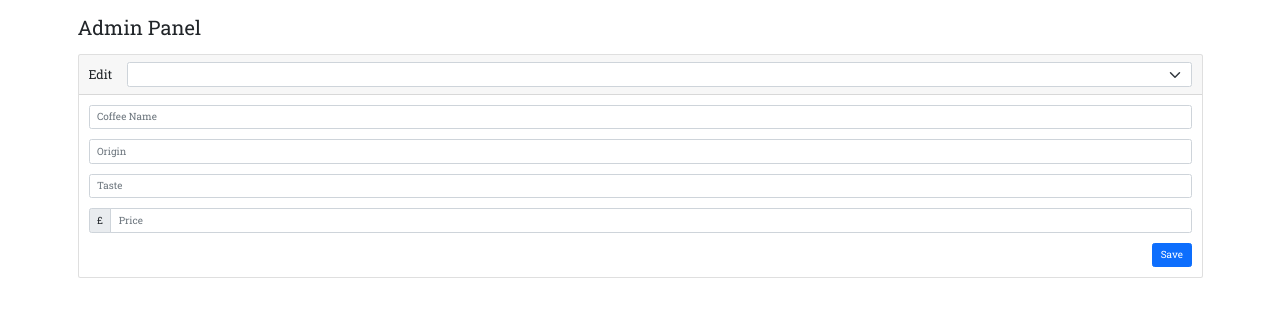
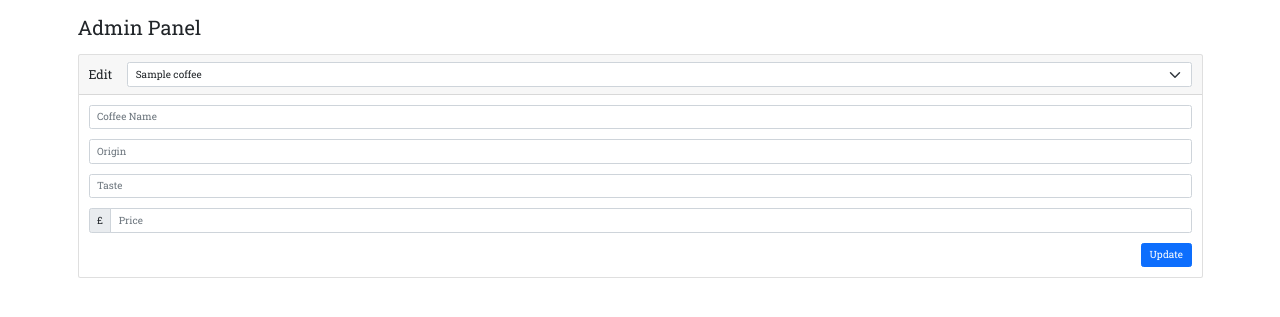
Before and after one commit to Ted-Williams/hoffi-coffi, a Flask app: page /admin/1 in a window 1280 px wide. Shown: the part 103-420 px from the top of the page. Run offline with Flask 2, Linux system fonts and the light colour scheme; a database or web service that is not in the repository returns one stand-in record (values such as "Sample title"); lists and menus that the app fills with data are empty; some libraries are stand-ins or nearby versions.

Commit message:
changed save button to update on admin panel

```diff
--- a/app.py
+++ b/app.py
@@ -77,10 +77,14 @@
     """
     if request.method == "GET":
         coffeeList = mongo.db.coffee.find({})
+        formattedCoffeeList = []
+        for coffee in list(coffeeList):
+            coffee['_id'] = str(coffee['_id'])
+            formattedCoffeeList.append(coffee)
         #formattedCoffeeList = json.dumps(list(coffeeList))
-        formattedCoffeeList = map(lambda item: str(item['_id']), list(coffeeList))
-        print(json.dumps(list(formattedCoffeeList)))
-    return render_template('pages/admin.html', coffeeList=formattedCoffeeList)
+        #formattedCoffeeList = map(lambda item: str(item['_id']), list(coffeeList))
+        print(list(formattedCoffeeList))
+    return render_template('pages/admin.html', coffeeList=list(formattedCoffeeList))
 
 @app.route("/admin/select-coffee", methods=["GET", "POST"])
 def onSelectCoffee(event):
--- a/static/js/script.js
+++ b/static/js/script.js
@@ -1,6 +1,6 @@
 onSelectCoffee = (event) => {
 const coffee = document.getElementById('edit-coffee').value;
-console.log(coffee)
-const selectedCoffee = JSON.parse(String(coffee));
+const selectedCoffee = JSON.parse(JSON.stringify(coffee));
 document.getElementsByName('coffeeName').value = selectedCoffee.product_name;
+console.log(selectedCoffee)
 }
--- a/templates/pages/admin.html
+++ b/templates/pages/admin.html
@@ -35,7 +35,7 @@
             </div>
           </div>
           <div class="d-grid gap-2 d-sm-flex justify-content-sm-end">
-            <button type="submit" class="btn btn-primary">Save</button>
+            <button type="submit" class="btn btn-primary">Update</button>
           </div>
         </form>
       </div>
--- a/templates/pages/login.html
+++ b/templates/pages/login.html
@@ -6,8 +6,7 @@
 <form action="/login" method="POST">
     <div class="mb-3">
       <label for="email" class="form-label">Email address</label>
-      <input type="email" class="form-control" id="email" name="email" aria-describedby="emailHelp">
-      <div id="emailHelp" class="form-text">We'll never share your email with anyone else.</div>
+      <input type="email" class="form-control" id="email" name="email" aria-describedby="emailHelp" required>
     </div>
     <div class="mb-3">
       <label for="password" class="form-label">Password</label>
```
